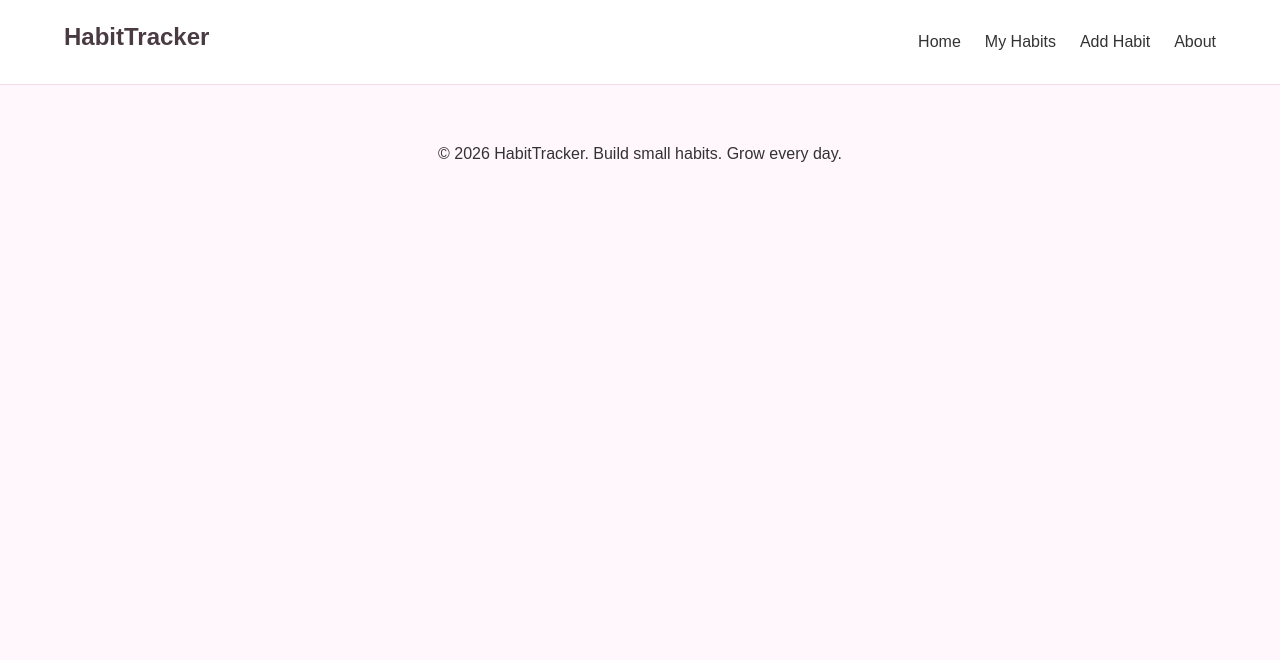
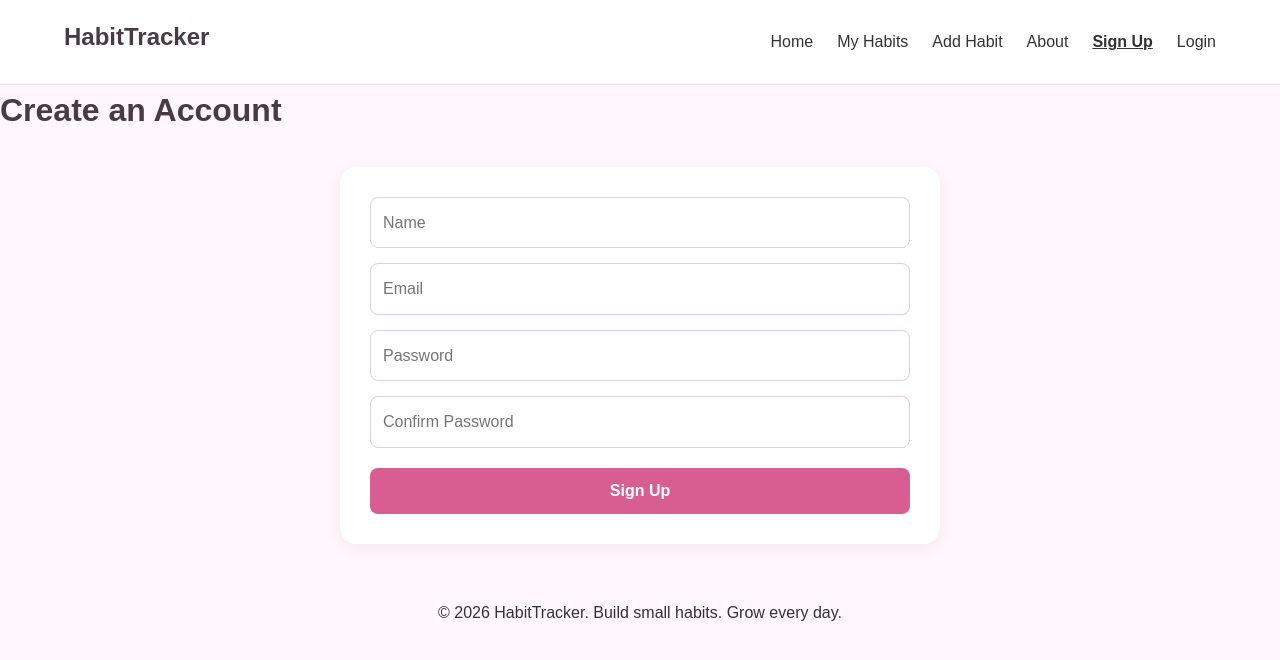
Before and after one commit to fionambugua/habit-tracker, a React (Vite) app: page /signup in a window 1280 px wide. Shown: the top 660 px of the page. Built offline with nearby package versions, Linux system fonts and the light colour scheme.

Commit message:
Fix button element typo and ensure proper habit display in HabitDetails component

```diff
--- a/src/App.jsx
+++ b/src/App.jsx
@@ -8,6 +8,8 @@ import About from "./pages/About";
 import AddHabit from "./pages/AddHabit";
 import Habit from "./pages/Habit";
 import HabitDetails from "./pages/HabitDetails";
+import Signup from "./pages/Signup";
+import Login from "./pages/Login";
 
 function App() {
   return (
@@ -16,14 +18,14 @@ function App() {
 
       <Routes>
         <Route path="/" element={<Home />} />
-
         <Route path="/about" element={<About />} />
 
         <Route path="/habits" element={<Habit />} />
+        <Route path="/habits/new" element={<AddHabit />} />
+        <Route path="/habits/:id" element={<HabitDetails />} />
 
-        <Route path="/habits/new" element={<AddHabit />} />
-
-        <Route path="/habits/:id" element={<HabitDetails />} />
+        <Route path="/signup" element={<Signup />} />
+        <Route path="/login" element={<Login />} />
       </Routes>
 
       <Footer />
--- a/src/components/Navbar.jsx
+++ b/src/components/Navbar.jsx
@@ -30,6 +30,19 @@ function Navbar() {
         >
           About
         </NavLink>
+        <NavLink
+          to="/signup"
+          className={({ isActive }) => (isActive ? "active-link" : "")}
+        >
+          Sign Up
+        </NavLink>
+
+        <NavLink
+          to="/login"
+          className={({ isActive }) => (isActive ? "active-link" : "")}
+        >
+          Login
+        </NavLink>
       </div>
     </nav>
   );
--- /dev/null
+++ b/src/context/AuthContext.jsx
@@ -0,0 +1,50 @@
+import { createContext, useContext, useState } from "react";
+
+const AuthContext = createContext();
+
+export function AuthProvider({ children }) {
+  const [user, setUser] = useState(
+    JSON.parse(localStorage.getItem("user")) || null,
+  );
+
+  function signup(name, email, password) {
+    const newUser = {
+      name,
+      email,
+      password,
+    };
+
+    localStorage.setItem("user", JSON.stringify(newUser));
+    setUser(newUser);
+  }
+
+  function login(email, password) {
+    const savedUser = JSON.parse(localStorage.getItem("user"));
+
+    if (
+      savedUser &&
+      savedUser.email === email &&
+      savedUser.password === password
+    ) {
+      setUser(savedUser);
+      return true;
+    }
+
+    return false;
+  }
+
+  function logout() {
+    localStorage.removeItem("user");
+    setUser(null);
+  }
+
+  return (
+    <AuthContext.Provider value={{ user, signup, login, logout }}>
+      {children}
+    </AuthContext.Provider>
+  );
+}
+
+export function useAuth() {
+  return useContext(AuthContext);
+}
--- a/src/main.jsx
+++ b/src/main.jsx
@@ -3,11 +3,14 @@ import { createRoot } from 'react-dom/client'
 import './index.css'
 import App from './App.jsx'
 import { HabitProvider } from "./context/HabitContext.jsx"
+import { AuthProvider } from "./context/AuthContext.jsx";
 
 createRoot(document.getElementById("root")).render(
   <StrictMode>
-    <HabitProvider>
-      <App />
-    </HabitProvider>
+    <AuthProvider>
+      <HabitProvider>
+        <App />
+      </HabitProvider>
+    </AuthProvider>
   </StrictMode>,
 );
--- /dev/null
+++ b/src/pages/Login.jsx
@@ -0,0 +1,49 @@
+import { useState } from "react";
+import { useNavigate } from "react-router-dom";
+import { useAuth } from "../context/AuthContext";
+
+function Login() {
+  const { login } = useAuth();
+  const navigate = useNavigate();
+
+  const [email, setEmail] = useState("");
+  const [password, setPassword] = useState("");
+
+  function handleSubmit(event) {
+    event.preventDefault();
+
+    const success = login(email, password);
+
+    if (success) {
+      navigate("/");
+    } else {
+      alert("Invalid email or password");
+    }
+  }
+
+  return (
+    <div>
+      <h1>Login</h1>
+
+      <form onSubmit={handleSubmit}>
+        <input
+          type="email"
+          placeholder="Email"
+          value={email}
+          onChange={(event) => setEmail(event.target.value)}
+        />
+
+        <input
+          type="password"
+          placeholder="Password"
+          value={password}
+          onChange={(event) => setPassword(event.target.value)}
+        />
+
+        <button type="submit">Login</button>
+      </form>
+    </div>
+  );
+}
+
+export default Login;
--- /dev/null
+++ b/src/pages/Signup.jsx
@@ -0,0 +1,65 @@
+import { useState } from "react";
+import { useAuth } from "../context/AuthContext";
+import { useNavigate } from "react-router-dom";
+
+function Signup() {
+  const { signup } = useAuth();
+  const navigate = useNavigate();
+
+  const [name, setName] = useState("");
+  const [email, setEmail] = useState("");
+  const [password, setPassword] = useState("");
+  const [confirmPassword, setConfirmPassword] = useState("");
+
+  function handleSubmit(event) {
+    event.preventDefault();
+
+    if (password !== confirmPassword) {
+      alert("Passwords do not match");
+      return;
+    }
+
+    signup(name, email, password);
+    navigate("/");
+  }
+
+  return (
+    <div>
+      <h1>Create an Account</h1>
+
+      <form onSubmit={handleSubmit}>
+        <input
+          type="text"
+          placeholder="Name"
+          value={name}
+          onChange={(event) => setName(event.target.value)}
+        />
+
+        <input
+          type="email"
+          placeholder="Email"
+          value={email}
+          onChange={(event) => setEmail(event.target.value)}
+        />
+
+        <input
+          type="password"
+          placeholder="Password"
+          value={password}
+          onChange={(event) => setPassword(event.target.value)}
+        />
+
+        <input
+          type="password"
+          placeholder="Confirm Password"
+          value={confirmPassword}
+          onChange={(event) => setConfirmPassword(event.target.value)}
+        />
+
+        <button type="submit">Sign Up</button>
+      </form>
+    </div>
+  );
+}
+
+export default Signup;
```
